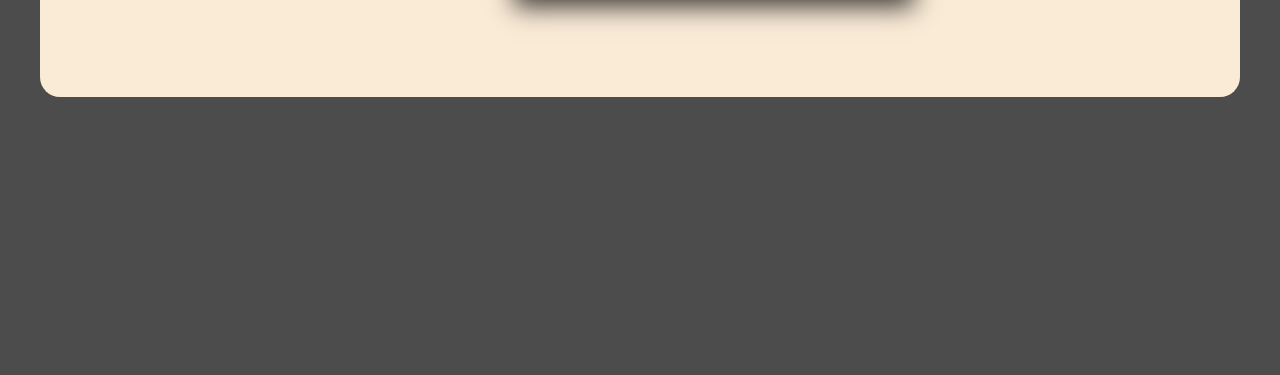
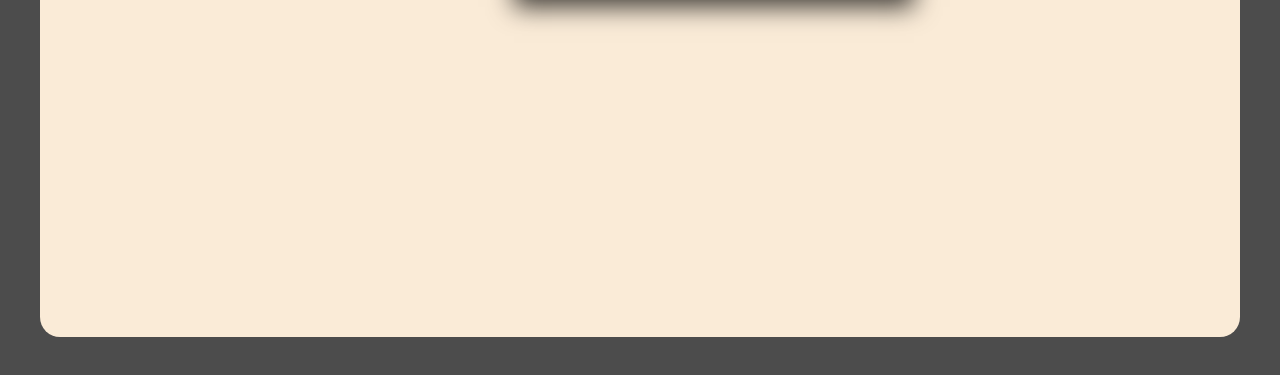
Before and after one commit to nibab-boo/SN-website, a plain HTML site: page index.html in a window 1280 px wide. Shown: the part 423-798 px from the top of the page. Drawn offline with nearby package versions, Linux system fonts and the light colour scheme.

Commit message:
sweet-border height update

```diff
--- a/css/overlay.css
+++ b/css/overlay.css
@@ -19,7 +19,7 @@
   display: flex;
   justify-content: space-between;
   background-color: antiquewhite;
-  height: 60%;
+  height: 90%;
   padding: 100px;
   margin: 40px;
   border-radius: 20px;
```
